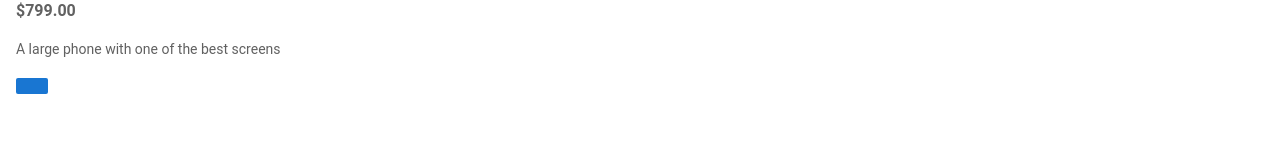
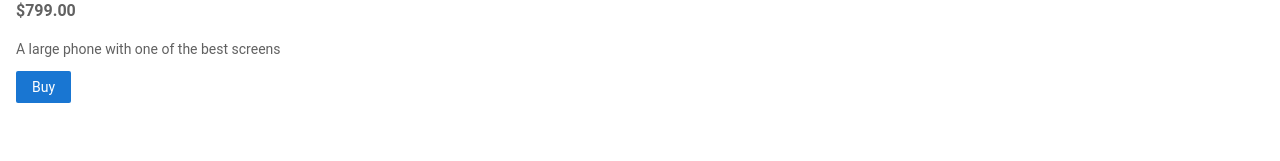
Before and after one commit to je-vargas/short-angular-start, an Angular app: page /products/1 in a window 1280 px wide. Shown: the part 129-290 px from the top of the page. Built offline with nearby package versions, Linux system fonts and the light colour scheme.

Commit message:
2 files modified

```diff
--- a/src/app/cart.service.ts
+++ b/src/app/cart.service.ts
@@ -1,5 +1,5 @@
 import { Injectable } from '@angular/core';
-import { Product } from '/products';
+import { Product } from './products';
 
 @Injectable({
   providedIn: 'root',
--- a/src/app/product-details/product-details.component.html
+++ b/src/app/product-details/product-details.component.html
@@ -3,6 +3,6 @@
   <h3>{{ product.name }}</h3>
   <h4>{{ product.price | currency }}</h4>
   <p>{{ product.description }}</p>
+
+  <button type="button" (click)="addToCart(product)">Buy</button>
 </div>
-
-<button type="button" (click)="addToCart(product)"></button>
```
